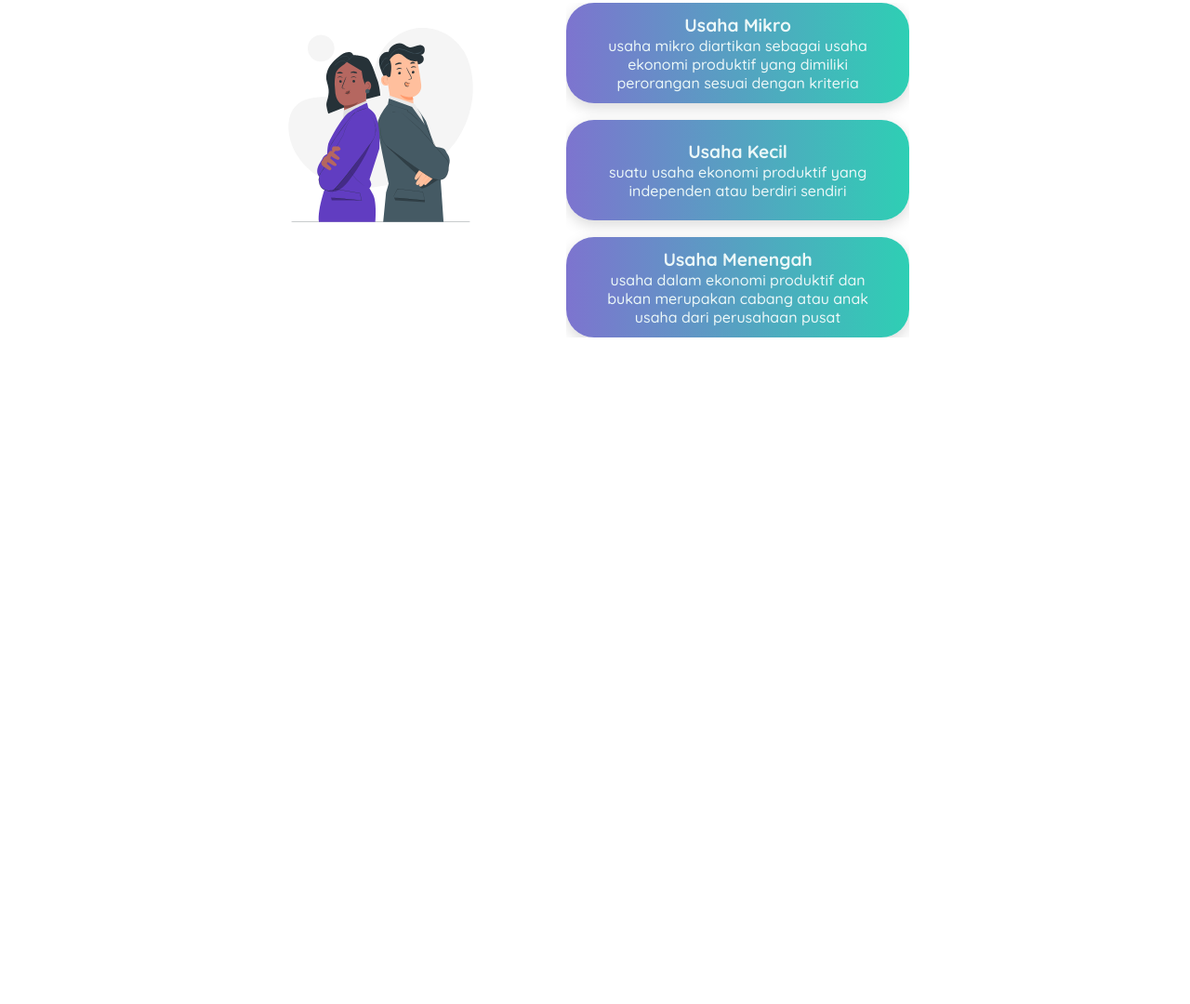
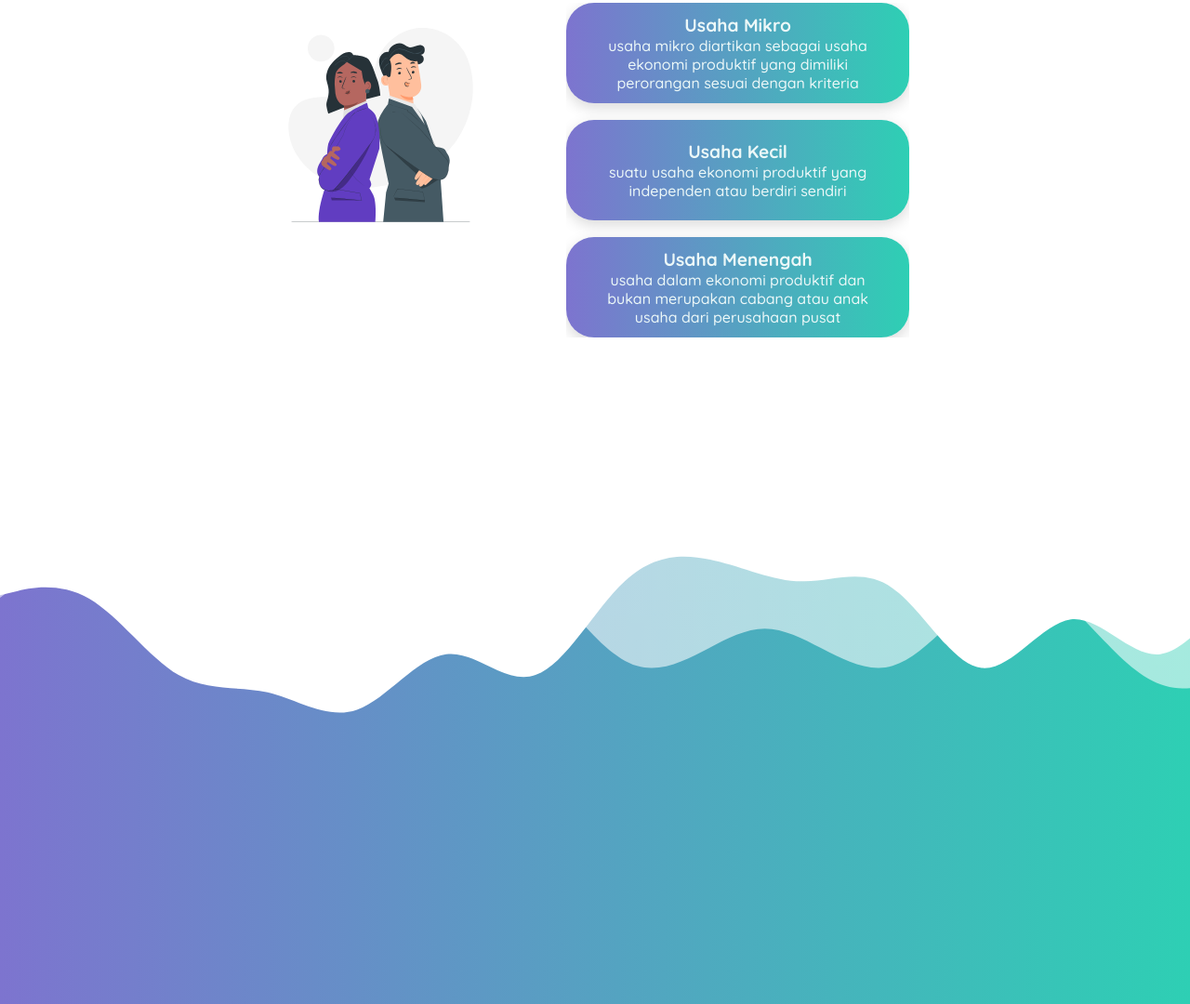
Before and after one commit to gedeapriana/umkmroadmap, a plain HTML site: page index.html in a window 1280 px wide. Shown: the part 1717-2797 px from the top of the page at 93% size. Before the commit the page ends 2200 px from the top, so only its background shows below. Drawn offline with nearby package versions, Linux system fonts and the light colour scheme.

Commit message:
add wave effect on contact

```diff
--- a/index.html
+++ b/index.html
@@ -18,6 +18,7 @@
 	<link rel="stylesheet" href="src/css/navbar.css">
 	<link rel="stylesheet" href="src/css/main.css">
 	<link rel="stylesheet" href="src/css/about.css">
+	<link rel="stylesheet" href="src/css/contact.css">
 
 	<!-- Boxicon CSS-->
 	<link href='https://unpkg.com/boxicons@2.1.2/css/boxicons.min.css' rel='stylesheet'>
@@ -205,8 +206,8 @@
 								<input class="bx-shadow" type="submit" value="Wikipedia">
 							</form>
 						</div>
-						<div data-aos="zoom-in" data-aos-duration="1500" data-aos-delay="500" class="about-intro-img" id="about-intro-img">
-							<img src="src/img/about/question.svg" alt="Question">
+						<div data-aos-delay="500" class="about-intro-img" id="about-intro-img">
+							<img data-aos="zoom-in" data-aos-duration="1500" src="src/img/about/question.svg" alt="Question">
 						</div>
 					</div>
 				</div>
@@ -246,6 +247,19 @@
 		</section>
 		<!-- About End -->
 
+		<!-- Contact-->
+		<div class="divider"></div>
+		<div class="contact-wrapper wrapper bg-gradient" id="contact-wrapper">
+			<div class="contact-wave wrapper" id="contact-wave">
+				<img width="180%" src="src/img/wave/wave1.svg" alt="">
+				<img width="150%" src="src/img/wave/wave2.svg" alt="">
+			</div>
+			<div class="container" id="contact-container">
+
+			</div>
+		</div>
+		<!-- Contact End-->
+
 	</div>
 
 
@@ -254,6 +268,7 @@
 	<script src="src/js/jquery-3.6.0.js"></script>
 	<script src="src/js/navbar.js"></script>
 	<script src="src/js/main.js"></script>
+	<script src="src/js/wave.js"></script>
 	<script src="https://unpkg.com/aos@2.3.1/dist/aos.js"></script>
 	<script src="src/js/aos.js"></script>
 
--- a/src/css/about.css
+++ b/src/css/about.css
@@ -140,6 +140,7 @@
     flex-direction: column;
     border-radius: 30px;
     color: var(--whiteFont);
+    z-index: 99;
 }
 .criteria-point h1 {
     font-size: 1.2rem;
--- /dev/null
+++ b/src/css/contact.css
@@ -0,0 +1,16 @@
+.contact-wrapper {
+    height: 800px;
+    overflow: hidden;
+}
+.contact-wave {
+    position: absolute;
+    height: 400px;
+    margin-top: -10px;
+    overflow: hidden;
+}
+.contact-wave img {
+    position: absolute;
+}
+.contact-wave img:nth-child(2) {
+    margin-top: -70px;
+}
--- a/src/css/navbar.css
+++ b/src/css/navbar.css
@@ -25,8 +25,6 @@
 .navbar-brand h1 {
     font-size: 1.8rem;
     color: #ecf8f8;
-    font-family: var(--brandFont);
-    font-style: italic;
 }
 
 .navbar-list {
@@ -55,7 +53,6 @@
 .humberger-menu {
     display: none;
 }
-
 .humberger-popup {
     display: none;
 }
--- /dev/null
+++ b/src/js/wave.js
@@ -0,0 +1,20 @@
+$(window).scroll(() => {
+    let waveScrol = this.scrollY;
+    if($(window).width() > 636.9) {
+        $('.contact-wave img').css({
+            'transform': `translate(-${waveScrol / 5}px, 0px`
+        });
+
+        $('.contact-wave img:nth-child(2)').css({
+            'transform': `translate(-${waveScrol / 7}px, ${waveScrol / 25}px`
+        });
+    } else {
+        $('.contact-wave img').css({
+            'transform': `translate(-${waveScrol / 15}px, 0px`
+        });
+
+        $('.contact-wave img:nth-child(2)').css({
+            'transform': `translate(-${waveScrol / 50}px, ${waveScrol / 40}px`
+        });
+    }
+})
```
Also changed, not shown: src/img/wave/wave1.svg (added), src/img/wave/wave2.svg (added).
